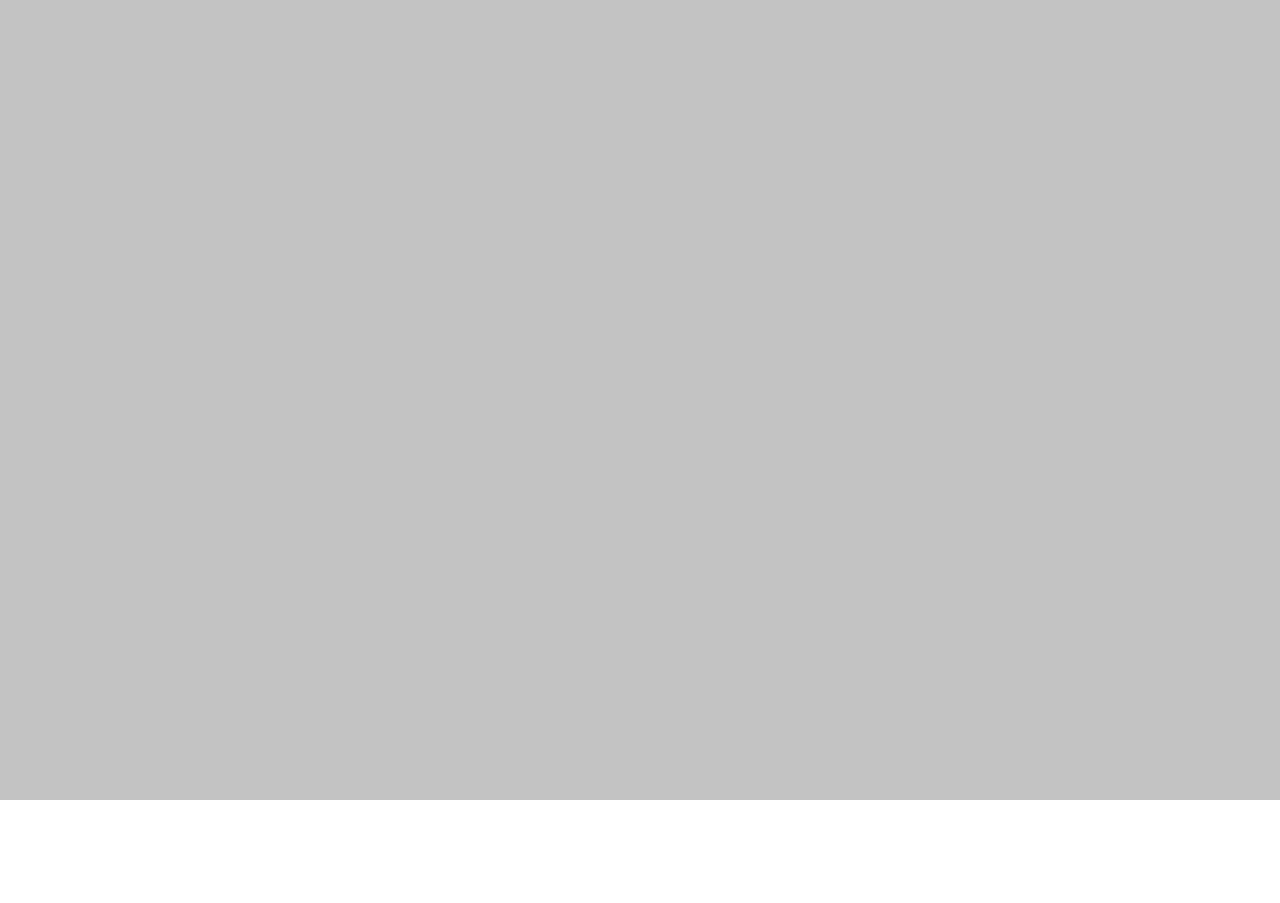
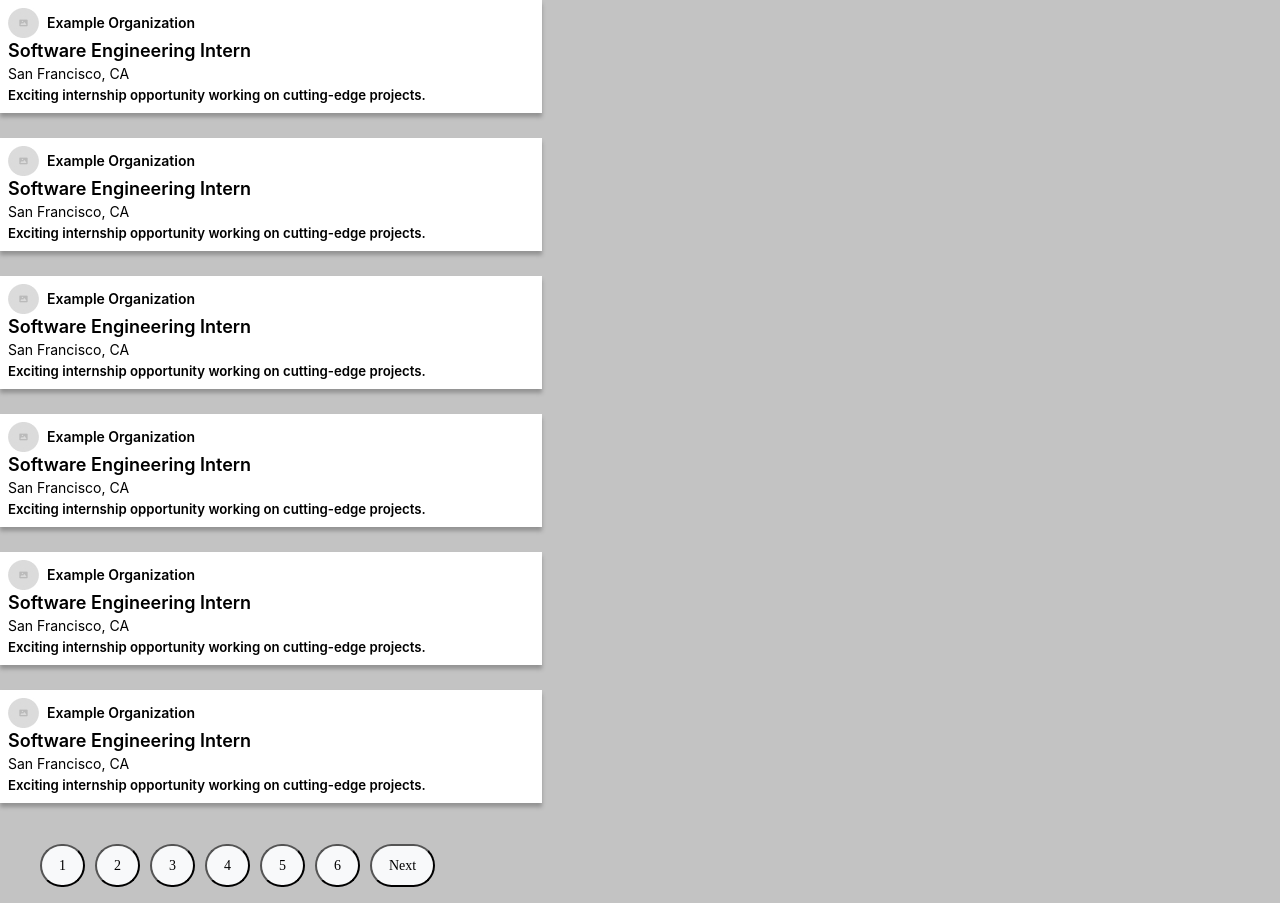
Before and after one commit to austindusa/Code-Enjoyers-Senior-Project, a React (Create React App) app: page /results in a window 1280 px wide. Before the commit this address had no page. Before the commit the page ends 800 px from the top, so only its background shows below. Built offline with nearby package versions, Linux system fonts and the light colour scheme.

Commit message:
CE-15 CE-26 Create a row of numbered buttons at the bottom of the list that reveals a section of cards in a list CE-27 Create "next" button that reveals the next section of cards in the list

```diff
--- a/src/App.js
+++ b/src/App.js
@@ -4,6 +4,7 @@ import "./App.css";
 import Home from "./home";
 import LogIn from "./login";
 import SignUp from "./signup";
+import ResultPage from "./pages/ResultPage";
 
 
 function App() {
@@ -13,6 +14,7 @@ function App() {
       <Route path = "/" element = {<Home/>} />
       <Route path = "/login" element = {<LogIn/>}/>
       <Route path = "/signup" element = {<SignUp/>}/>
+      <Route path = "/results" element = {<ResultPage/>}/>
     </Routes>
   </div>
   </Router>
--- a/src/components/CardListWindow.jsx
+++ b/src/components/CardListWindow.jsx
@@ -1,8 +1,9 @@
-import React from 'react';
+import React, {useState} from 'react';
 import Card from './Card';
+import Pagination from './Pagination';
 
 function CardListWindow(){
-    const cardsPerPage = 6;
+    const cards = 34;
 
     const cardData = {
         organizationName: 'Example Organization',
@@ -20,7 +21,7 @@ function CardListWindow(){
         gap: '1.563rem',
     };
 
-    const cardsArray = Array.from({length: cardsPerPage}, (_, index) =>(
+    const cardsArray = Array.from({length: cards}, (_, index) =>(
         <Card
             key={index}
             organizationName={cardData.organizationName}
@@ -30,10 +31,25 @@ function CardListWindow(){
         />
     ));
 
+    const [currentPage, setCurrentPage] = useState(1);
+    const [postsPerPage] = useState(6);
+
+    const indexOfLastPost = currentPage * postsPerPage;
+    const indexOfFirstPost = indexOfLastPost - postsPerPage;
+    const currentPosts = cardsArray.slice(indexOfFirstPost, indexOfLastPost);
+
+    const paginate = pageNumber => setCurrentPage(pageNumber);
 
     return(
         <div style={windowStyle}>
-            {cardsArray}
+            {currentPosts}
+            <Pagination
+                postsPerPage={postsPerPage}
+                totalPosts={cards}
+                paginate={paginate}
+                currentPage={currentPage}
+                setCurrentPage={setCurrentPage}
+            />
         </div>
     );
 }
--- /dev/null
+++ b/src/components/Pagination.jsx
@@ -0,0 +1,57 @@
+import React from 'react';
+
+function Pagination({ postsPerPage, totalPosts, paginate, currentPage, setCurrentPage}) {
+
+    const paginationStyle = {
+        display: 'inline-flex',
+        alignItems: 'flex-start',
+        gap: '0.625rem'
+    }
+
+    const buttonsStyle = {
+        display: 'flex',
+        padding: '0.375rem 1.0625rem',
+        flexDirection: 'column',
+        alignItems: 'flex-start',
+        gap: '0.625rem',
+        borderRadius: '6.25rem',
+        background: '#F8F9FA',
+
+        color: '#000',
+        fontFamily: 'Product Sans',
+        fontSize: '0.875rem',
+        fontStyle: 'normal',
+        fontWeight: '400',
+        lineHeight: '1.6875rem' /* 192.857% */
+    }
+
+
+    const pageNumbers = [];
+
+    for(let i = 1; i <= Math.ceil(totalPosts / postsPerPage); i++) {
+        pageNumbers.push(i);
+    }
+
+    return(
+        <nav>
+            <ul className="pagination" style={paginationStyle}>
+                {pageNumbers.map(number => (
+                    <div key={number} className="page-item">
+                        <button style={buttonsStyle} onClick={() => paginate(number)}
+                            href="results"
+                            className="page-link">
+                                {number}
+                        </button>
+                    </div>
+                ))}
+                <button style={buttonsStyle} onClick={() => paginate(currentPage + 1)}
+                    href="results"
+                    className="page-link">
+                        Next
+                </button>
+            </ul>
+        </nav>
+    );
+}
+
+export default Pagination
--- a/src/pages/ResultPage.jsx
+++ b/src/pages/ResultPage.jsx
@@ -1,5 +1,5 @@
 import React from "react";
-import CardListWindow from "../components/cardListWindow";
+import CardListWindow from "../components/CardListWindow";
 
 function ResultPage(){
     return(
```
